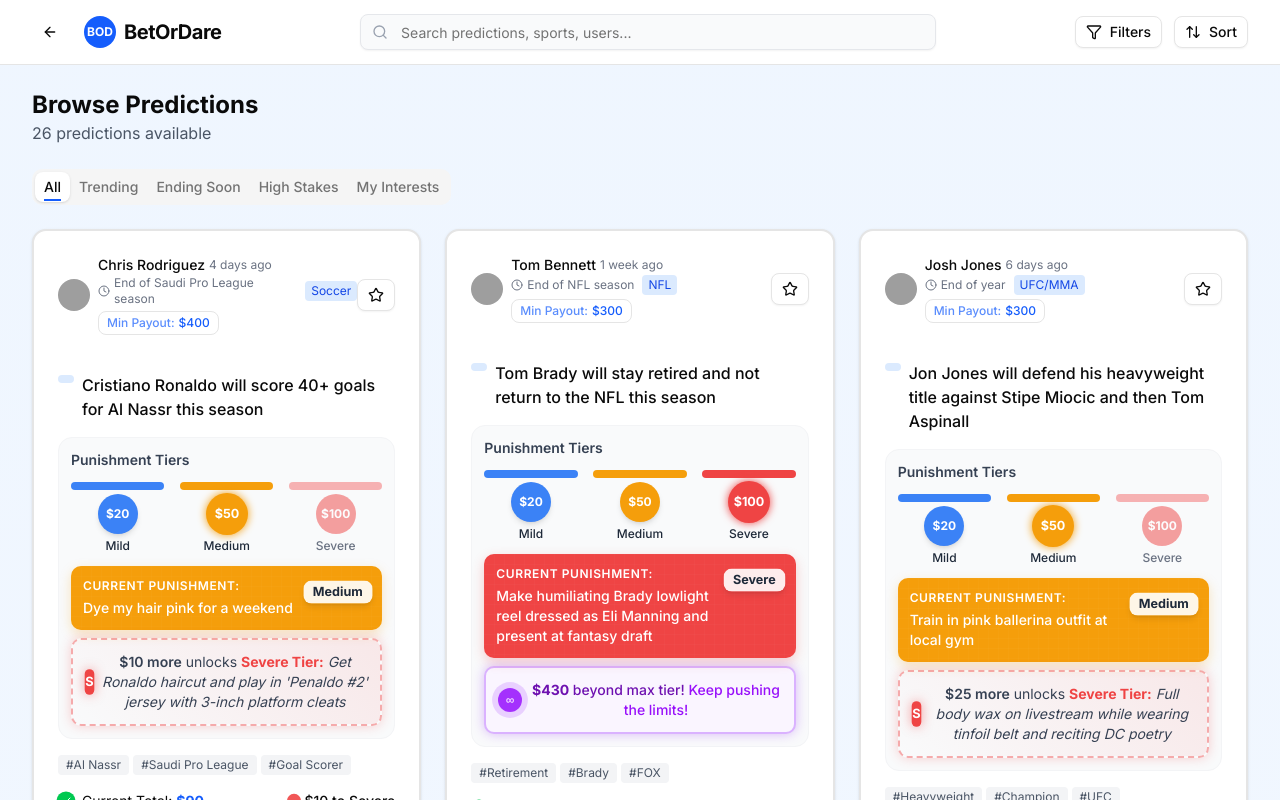
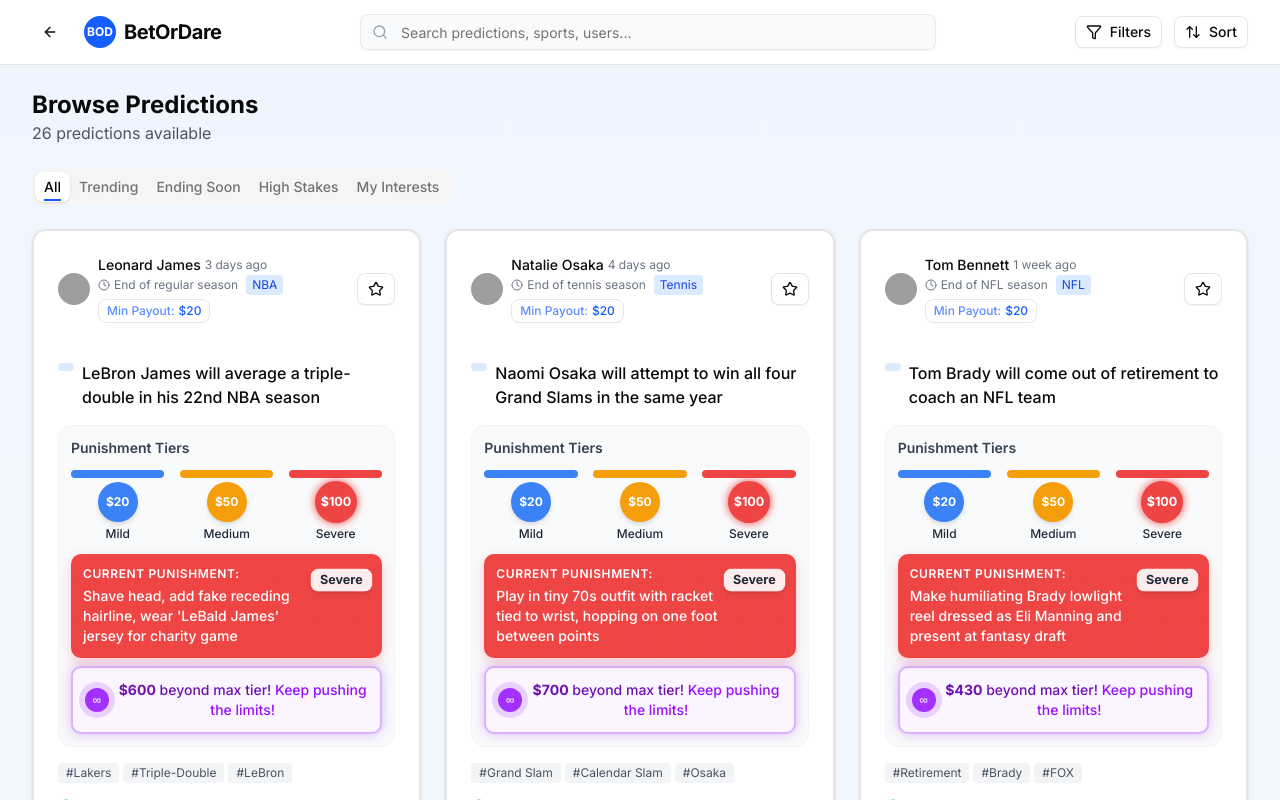
Before and after one commit to vincentcamp/startup-lab, a Next.js app: page /explore in a window 1280 px wide. Shown: the top 800 px of the page. Built offline with nearby package versions, Linux system fonts and the light colour scheme; grey boxes are pictures that could not be loaded.

Commit message:
more recent

```diff
--- a/src/app/explore/page.tsx
+++ b/src/app/explore/page.tsx
@@ -96,14 +96,14 @@
       avatar: "/avatars/mike.png",
       initials: "MJ",
     },
-    prediction: "Golden State Warriors will win NBA championship this year",
+    prediction: "Boston Celtics will repeat as NBA champions in 2025",
     punishmentTiers: [
       { minAmount: 20, name: "Mild", punishment: "Wear Lakers jersey to a Warriors home game", color: "#3B82F6" },
       { minAmount: 50, name: "Medium", punishment: "Get a temporary tattoo of LeBron's face on your bicep", color: "#F59E0B" },
       { minAmount: 100, name: "Severe", punishment: "Shave head and eyebrows bald on livestream while wearing a Lakers cheerleader outfit", color: "#EF4444" }
     ],
     currentTier: 2,
-    stake: 150,
+    stake: 20,
     deadline: "End of season",
     impliedOdds: 30,
     sportCategory: "NBA",
@@ -127,14 +127,14 @@
       avatar: "/avatars/alex.png",
       initials: "AT",
     },
-    prediction: "Lakers will beat the Nets by at least 10 points on Sunday",
+    prediction: "Lakers will beat the Nets by at least 20 points on Christmas Day",
     punishmentTiers: [
       { minAmount: 20, name: "Mild", punishment: "Wear Nets jersey during Lakers victory parade", color: "#3B82F6" },
       { minAmount: 50, name: "Medium", punishment: "Eat a ghost pepper on livestream while reciting Nets roster", color: "#F59E0B" },
       { minAmount: 100, name: "Severe", punishment: "Attend Lakers game with full body painted in Nets colors and 'LeBron Who?' sign", color: "#EF4444" }
     ],
     currentTier: 0,
-    stake: 75,
+    stake: 20,
     deadline: "Sunday, 7:30 PM",
     impliedOdds: 65,
     sportCategory: "NBA",
@@ -156,14 +156,14 @@
       avatar: "/avatars/jamie.png",
       initials: "JW",
     },
-    prediction: "Chiefs will score at least 3 touchdowns against the Raiders",
+    prediction: "Chiefs will achieve a historic threepeat as Super Bowl champions",
     punishmentTiers: [
       { minAmount: 20, name: "Mild", punishment: "Wear Raiders jersey to next Chiefs tailgate", color: "#3B82F6" },
       { minAmount: 50, name: "Medium", punishment: "Do 50 pushups at halftime in Raiders face paint", color: "#F59E0B" },
       { minAmount: 100, name: "Severe", punishment: "Get ice water dumped on you while wearing only a Raiders-themed speedo at Arrowhead Stadium", color: "#EF4444" }
     ],
     currentTier: 1,
-    stake: 90,
+    stake: 20,
     deadline: "Monday, 8:00 PM",
     impliedOdds: 75,
     sportCategory: "NFL",
@@ -186,14 +186,14 @@
       avatar: "/avatars/dana.png",
       initials: "DR",
     },
-    prediction: "Tiger Woods will finish in the top 10 at the Masters",
+    prediction: "Tiger Woods will win one more major championship before retiring",
     punishmentTiers: [
       { minAmount: 20, name: "Mild", punishment: "Wear a ridiculous golf outfit to local country club", color: "#3B82F6" },
       { minAmount: 50, name: "Medium", punishment: "Play 18 holes using only a putter and driver", color: "#F59E0B" },
       { minAmount: 100, name: "Severe", punishment: "Caddy in full tiger costume with 'Tiger Who?' on back, speaking only in tiger growls", color: "#EF4444" }
     ],
     currentTier: 0,
-    stake: 65,
+    stake: 20,
     deadline: "Sunday, 6:00 PM",
     impliedOdds: 35,
     sportCategory: "Golf",
@@ -215,14 +215,14 @@
       avatar: "/avatars/morgan.png",
       initials: "ML",
     },
-    prediction: "Manchester United will win the Premier League this season",
+    prediction: "Manchester United will win the Premier League after years of rebuilding",
     punishmentTiers: [
       { minAmount: 20, name: "Mild", punishment: "Wear Man City jersey to Old Trafford match", color: "#3B82F6" },
       { minAmount: 50, name: "Medium", punishment: "Get 'I ❤️ Man City' temporary face tattoo for derby day", color: "#F59E0B" },
       { minAmount: 100, name: "Severe", punishment: "Clean stadium toilets while wearing tutu and 'I Was Wrong' jersey after Man City win", color: "#EF4444" }
     ],
     currentTier: 2,
-    stake: 120,
+    stake: 20,
     deadline: "End of season",
     impliedOdds: 20,
     sportCategory: "Soccer",
@@ -246,14 +246,14 @@
       avatar: "/avatars/taylor.png",
       initials: "TR",
     },
-    prediction: "New York Yankees will win the World Series this year",
+    prediction: "Yankees will win the World Series after their blockbuster offseason moves",
     punishmentTiers: [
       { minAmount: 20, name: "Mild", punishment: "Wear Red Sox jersey to next Yankees game", color: "#3B82F6" },
       { minAmount: 50, name: "Medium", punishment: "Record parody song 'Red Sox Are My Lover'", color: "#F59E0B" },
       { minAmount: 100, name: "Severe", punishment: "Get reverse mohawk haircut dyed in Red Sox colors for team's next playoff series", color: "#EF4444" }
     ],
     currentTier: 1,
-    stake: 95,
+    stake: 20,
     deadline: "End of season",
     impliedOdds: 40,
     sportCategory: "MLB",
@@ -276,14 +276,14 @@
       avatar: "/avatars/casey.png",
       initials: "CJ",
     },
-    prediction: "Connor McGregor will win his next fight by knockout",
+    prediction: "Conor McGregor will win his comeback fight by knockout",
     punishmentTiers: [
       { minAmount: 20, name: "Mild", punishment: "Wear opponent's walkout shirt for a week", color: "#3B82F6" },
       { minAmount: 50, name: "Medium", punishment: "Take a body shot from amateur MMA fighter", color: "#F59E0B" },
       { minAmount: 100, name: "Severe", punishment: "Full body wax on livestream then take a real leg kick from a professional fighter", color: "#EF4444" }
     ],
     currentTier: 0,
-    stake: 110,
+    stake: 20,
     deadline: "After next fight",
     impliedOdds: 55,
     sportCategory: "UFC/MMA",
@@ -305,14 +305,14 @@
       avatar: "/avatars/luis.png",
       initials: "LH",
     },
-    prediction: "Max Verstappen won't win more than 10 races this F1 season",
+    prediction: "NFL will successfully expand to Ireland and Spain for international games",
     punishmentTiers: [
       { minAmount: 20, name: "Mild", punishment: "Wear Red Bull racing cap for a race weekend", color: "#3B82F6" },
       { minAmount: 50, name: "Medium", punishment: "Do press conference in Verstappen orange wig", color: "#F59E0B" },
       { minAmount: 100, name: "Severe", punishment: "Race go-karts in Red Bull suit after drinking 2 gallons of milk and spicy curry", color: "#EF4444" }
     ],
     currentTier: 2,
-    stake: 200,
+    stake: 20,
     deadline: "End of F1 season",
     impliedOdds: 25,
     sportCategory: "F1",
@@ -336,14 +336,14 @@
       avatar: "/avatars/sarah.png",
       initials: "SW",
     },
-    prediction: "Coco Gauff will win her first Grand Slam this year",
+    prediction: "Coco Gauff will win her first Grand Slam championship",
     punishmentTiers: [
       { minAmount: 20, name: "Mild", punishment: "Wear 'Team Anyone But Coco' shirt to US Open", color: "#3B82F6" },
       { minAmount: 50, name: "Medium", punishment: "Play tennis in ballroom dress on public courts", color: "#F59E0B" },
       { minAmount: 100, name: "Severe", punishment: "Play exhibition match with frying pan while in full chicken costume, clucking after points", color: "#EF4444" }
     ],
     currentTier: 1,
-    stake: 85,
+    stake: 20,
     deadline: "End of year",
     impliedOdds: 40,
     sportCategory: "Tennis",
@@ -365,14 +365,14 @@
       avatar: "/avatars/patrick.png",
       initials: "PM",
     },
-    prediction: "The Chiefs will win consecutive Super Bowls this season",
+    prediction: "Chiefs will repeat as Super Bowl champions with Mahomes winning regular season MVP",
     punishmentTiers: [
       { minAmount: 20, name: "Mild", punishment: "Wear Raiders jersey on The Pat McAfee Show", color: "#3B82F6" },
       { minAmount: 50, name: "Medium", punishment: "Let Travis Kelce style your hair for a month", color: "#F59E0B" },
       { minAmount: 100, name: "Severe", punishment: "Perform halftime dance routine in full lobster costume while singing Baby Shark", color: "#EF4444" }
     ],
     currentTier: 2,
-    stake: 250,
+    stake: 20,
     deadline: "End of NFL season",
     impliedOdds: 35,
     sportCategory: "NFL",
@@ -397,14 +397,14 @@
       avatar: "/avatars/steve.png",
       initials: "SC",
     },
-    prediction: "Stephen Curry will break his own 3-point record in a single game this season",
+    prediction: "Stephen Curry will break his own single-game three-point record",
     punishmentTiers: [
       { minAmount: 20, name: "Mild", punishment: "Wear LeBron jersey during pre-game warmups", color: "#3B82F6" },
       { minAmount: 50, name: "Medium", punishment: "Use granny-style free throws for entire game", color: "#F59E0B" },
       { minAmount: 100, name: "Severe", punishment: "Play game with oven mitts taped on hands while wearing inflatable sumo costume", color: "#EF4444" }
     ],
     currentTier: 1,
-    stake: 120,
+    stake: 20,
     deadline: "Regular season",
     impliedOdds: 25,
     sportCategory: "NBA",
@@ -427,14 +427,14 @@
       avatar: "/avatars/marcus.png",
       initials: "ML",
     },
-    prediction: "Inter Miami will win the MLS Cup this season",
+    prediction: "Inter Miami will win the MLS Cup in dramatic fashion",
     punishmentTiers: [
       { minAmount: 20, name: "Mild", punishment: "Wear opponent's jersey for team photo day", color: "#3B82F6" },
       { minAmount: 50, name: "Medium", punishment: "Let friends style my hair for a week", color: "#F59E0B" },
       { minAmount: 100, name: "Severe", punishment: "Attend game in rival's mascot costume and stay in character the entire time", color: "#EF4444" }
     ],
     currentTier: 0,
-    stake: 180,
+    stake: 20,
     deadline: "End of MLS season",
     impliedOdds: 20,
     sportCategory: "Soccer",
@@ -456,14 +456,14 @@
       avatar: "/avatars/samantha.png",
       initials: "SB",
     },
-    prediction: "Simone Biles will successfully land a quintuple twist in competition this year",
+    prediction: "Simone Biles will successfully land a triple-double on beam in competition",
     punishmentTiers: [
       { minAmount: 20, name: "Mild", punishment: "Wear 'Gravity Is Not My Friend' t-shirt to gym", color: "#3B82F6" },
       { minAmount: 50, name: "Medium", punishment: "Compete in a dinosaur costume for local charity exhibition", color: "#F59E0B" },
       { minAmount: 100, name: "Severe", punishment: "Perform comedy routine as failed gymnast with 'World's Most Delusional Gymnast' outfit", color: "#EF4444" }
     ],
     currentTier: 2,
-    stake: 150,
+    stake: 20,
     deadline: "Next major competition",
     impliedOdds: 30,
     sportCategory: "Gymnastics",
@@ -489,14 +489,14 @@
       avatar: "/avatars/nathan.png",
       initials: "ND",
     },
-    prediction: "Novak Djokovic will win all four Grand Slams in 2023",
+    prediction: "Novak Djokovic will win his 25th Grand Slam title, breaking Margaret Court's record",
     punishmentTiers: [
       { minAmount: 20, name: "Mild", punishment: "Wear 'Team Fedal' shirt at local tennis club", color: "#3B82F6" },
       { minAmount: 50, name: "Medium", punishment: "Imitate McEnroe's meltdowns during casual match", color: "#F59E0B" },
       { minAmount: 100, name: "Severe", punishment: "Play match with feet tied together, shouting 'Djokovic is overrated!' after lost points", color: "#EF4444" }
     ],
     currentTier: 1,
-    stake: 300,
+    stake: 20,
     deadline: "End of tennis season",
     impliedOdds: 15,
     sportCategory: "Tennis",
@@ -518,14 +518,14 @@
       avatar: "/avatars/sam.png",
       initials: "SO",
     },
-    prediction: "Shohei Ohtani will hit 50 home runs and win 15 games as a pitcher this season",
+    prediction: "Shohei Ohtani will hit 50 home runs and win Cy Young as a pitcher",
     punishmentTiers: [
       { minAmount: 20, name: "Mild", punishment: "Wear Giants jersey to Dodgers home game", color: "#3B82F6" },
       { minAmount: 50, name: "Medium", punishment: "Play softball batting opposite-handed", color: "#F59E0B" },
       { minAmount: 100, name: "Severe", punishment: "Pitch in full ballet outfit with 'Ohtani Rejected Me' on back, throwing underhand between legs", color: "#EF4444" }
     ],
     currentTier: 0,
-    stake: 200,
+    stake: 20,
     deadline: "End of MLB season",
     impliedOdds: 10,
     sportCategory: "MLB",
@@ -547,14 +547,14 @@
       avatar: "/avatars/kelly.png",
       initials: "KL",
     },
-    prediction: "Katie Ledecky will break the world record in the 1500m freestyle at the Olympics",
+    prediction: "Katie Ledecky will break the world record in the 1500m freestyle",
     punishmentTiers: [
       { minAmount: 20, name: "Mild", punishment: "Wear floaties to local pool", color: "#3B82F6" },
       { minAmount: 50, name: "Medium", punishment: "Race wearing a mermaid tail costume at community swim meet", color: "#F59E0B" },
       { minAmount: 100, name: "Severe", punishment: "Perform synchronized swimming routine in Jell-O while wearing fish costume", color: "#EF4444" }
     ],
     currentTier: 2,
-    stake: 175,
+    stake: 20,
     deadline: "Olympics",
     impliedOdds: 40,
     sportCategory: "Swimming",
@@ -578,14 +578,14 @@
       avatar: "/avatars/tom.png",
       initials: "TB",
     },
-    prediction: "Tom Brady will stay retired and not return to the NFL this season",
+    prediction: "Tom Brady will come out of retirement to coach an NFL team",
     punishmentTiers: [
       { minAmount: 20, name: "Mild", punishment: "Wear Jets jersey to NFL viewing party", color: "#3B82F6" },
       { minAmount: 50, name: "Medium", punishment: "Let friends style my hair for a week", color: "#F59E0B" },
       { minAmount: 100, name: "Severe", punishment: "Make humiliating Brady lowlight reel dressed as Eli Manning and present at fantasy draft", color: "#EF4444" }
     ],
     currentTier: 2,
-    stake: 300,
+    stake: 20,
     deadline: "End of NFL season",
     impliedOdds: 75,
     sportCategory: "NFL",
@@ -610,14 +610,14 @@
       avatar: "/avatars/leonard.png",
       initials: "LJ",
     },
-    prediction: "LeBron James will average a triple-double in his 21st NBA season",
+    prediction: "LeBron James will average a triple-double in his 22nd NBA season",
     punishmentTiers: [
       { minAmount: 20, name: "Mild", punishment: "Wear Jordan Bulls jersey to Lakers game", color: "#3B82F6" },
       { minAmount: 50, name: "Medium", punishment: "Recreate 'The Decision' for where I'm eating lunch on social media", color: "#F59E0B" },
       { minAmount: 100, name: "Severe", punishment: "Shave head, add fake receding hairline, wear 'LeBald James' jersey for charity game", color: "#EF4444" }
     ],
     currentTier: 2,
-    stake: 250,
+    stake: 20,
     deadline: "End of regular season",
     impliedOdds: 15,
     sportCategory: "NBA",
@@ -643,14 +643,14 @@
       avatar: "/avatars/chris.png",
       initials: "CR",
     },
-    prediction: "Cristiano Ronaldo will score 40+ goals for Al Nassr this season",
+    prediction: "Cristiano Ronaldo will announce retirement after one final record-breaking season",
     punishmentTiers: [
       { minAmount: 20, name: "Mild", punishment: "Wear Messi jersey to soccer viewing party", color: "#3B82F6" },
       { minAmount: 50, name: "Medium", punishment: "Dye my hair pink for a weekend", color: "#F59E0B" },
       { minAmount: 100, name: "Severe", punishment: "Get Ronaldo haircut and play in 'Penaldo #2' jersey with 3-inch platform cleats", color: "#EF4444" }
     ],
     currentTier: 1,
-    stake: 400,
+    stake: 20,
     deadline: "End of Saudi Pro League season",
     impliedOdds: 60,
     sportCategory: "Soccer",
@@ -673,14 +673,14 @@
       avatar: "/avatars/caitlin.png",
       initials: "CP",
     },
-    prediction: "Caitlin Clark will break the WNBA rookie scoring record",
+    prediction: "Caitlin Clark will break the WNBA rookie scoring record and win MVP",
     punishmentTiers: [
       { minAmount: 20, name: "Mild", punishment: "Wear rival WNBA jersey to Indiana Fever home game", color: "#3B82F6" },
       { minAmount: 50, name: "Medium", punishment: "Let friends choose my hairstyle for a weekend", color: "#F59E0B" },
       { minAmount: 100, name: "Severe", punishment: "Play game in princess dress with 5x prescription goggles, flippers, and oven mitts", color: "#EF4444" }
     ],
     currentTier: 2,
-    stake: 200,
+    stake: 20,
     deadline: "End of WNBA season",
     impliedOdds: 45,
     sportCategory: "WNBA",
@@ -705,14 +705,14 @@
       avatar: "/avatars/lamar.png",
       initials: "LJ",
     },
-    prediction: "Ravens will win Super Bowl and I'll be Super Bowl MVP",
+    prediction: "Ravens will win Super Bowl with Lamar Jackson as Super Bowl MVP",
     punishmentTiers: [
       { minAmount: 20, name: "Mild", punishment: "Wear Steelers jersey to Ravens facility", color: "#3B82F6" },
       { minAmount: 50, name: "Medium", punishment: "Do postgame interview in chicken costume", color: "#F59E0B" },
       { minAmount: 100, name: "Severe", punishment: "Play charity game dressed as giant toilet labeled 'Lamar's Throne' making flushing sounds", color: "#EF4444" }
     ],
     currentTier: 1,
-    stake: 175,
+    stake: 20,
     deadline: "Super Bowl Sunday",
     impliedOdds: 20,
     sportCategory: "NFL",
@@ -735,14 +735,14 @@
       avatar: "/avatars/tyler.png",
       initials: "TW",
     },
-    prediction: "Tiger Woods will win one more major championship before he retires",
+    prediction: "The Ryder Cup will see a dramatic American victory on European soil",
     punishmentTiers: [
       { minAmount: 20, name: "Mild", punishment: "Wear 'Phil Was Right' t-shirt during golf outing", color: "#3B82F6" },
       { minAmount: 50, name: "Medium", punishment: "Play 18 holes with beginner clubs from Walmart", color: "#F59E0B" },
       { minAmount: 100, name: "Severe", punishment: "Caddy in tiger-striped speedo making cat noises after every shot for a full round", color: "#EF4444" }
     ],
     currentTier: 2,
-    stake: 250,
+    stake: 20,
     deadline: "End of next season",
     impliedOdds: 10,
     sportCategory: "Golf",
@@ -766,14 +766,14 @@
       avatar: "/avatars/alexm.png",
       initials: "AM",
     },
-    prediction: "USWNT will win Olympic gold medal this year",
+    prediction: "USWNT will win Olympic gold medal in dominant fashion",
     punishmentTiers: [
       { minAmount: 20, name: "Mild", punishment: "Wear rival country's jersey to viewing party", color: "#3B82F6" },
       { minAmount: 50, name: "Medium", punishment: "Do social media posts speaking only in made-up language for a day", color: "#F59E0B" },
       { minAmount: 100, name: "Severe", punishment: "Play match dressed as giant baby complete with diaper and throw tantrums at goals", color: "#EF4444" }
     ],
     currentTier: 0,
-    stake: 150,
+    stake: 20,
     deadline: "End of Olympics",
     impliedOdds: 50,
     sportCategory: "Soccer",
@@ -795,14 +795,14 @@
       avatar: "/avatars/josh.png",
       initials: "JJ",
     },
-    prediction: "Jon Jones will defend his heavyweight title against Stipe Miocic and then Tom Aspinall",
+    prediction: "Jon Jones will successfully defend his heavyweight title against Stipe Miocic and Tom Aspinall",
     punishmentTiers: [
       { minAmount: 20, name: "Mild", punishment: "Wear 'DC Is The Real GOAT' shirt at UFC watch party", color: "#3B82F6" },
       { minAmount: 50, name: "Medium", punishment: "Train in pink ballerina outfit at local gym", color: "#F59E0B" },
       { minAmount: 100, name: "Severe", punishment: "Full body wax on livestream while wearing tinfoil belt and reciting DC poetry", color: "#EF4444" }
     ],
     currentTier: 1,
-    stake: 300,
+    stake: 20,
     deadline: "End of year",
     impliedOdds: 30,
     sportCategory: "UFC/MMA",
@@ -824,14 +824,14 @@
       avatar: "/avatars/natalie.png",
       initials: "NO",
     },
-    prediction: "Naomi Osaka will win all Grand Slams in the same year",
+    prediction: "Naomi Osaka will attempt to win all four Grand Slams in the same year",
     punishmentTiers: [
       { minAmount: 20, name: "Mild", punishment: "Wear 'Tennis is too hard' shirt during tennis club meeting", color: "#3B82F6" },
       { minAmount: 50, name: "Medium", punishment: "Play doubles match with non-dominant hand", color: "#F59E0B" },
       { minAmount: 100, name: "Severe", punishment: "Play in tiny 70s outfit with racket tied to wrist, hopping on one foot between points", color: "#EF4444" }
     ],
     currentTier: 2,
-    stake: 200,
+    stake: 20,
     deadline: "End of tennis season",
     impliedOdds: 5,
     sportCategory: "Tennis",
@@ -864,7 +864,7 @@
       { minAmount: 100, name: "Severe", punishment: "Play match in 'Not My GOAT' jersey and clown shoes, dramatically diving at all contact", color: "#EF4444" }
     ],
     currentTier: 0,
-    stake: 280,
+    stake: 20,
     deadline: "End of season",
     impliedOdds: 40,
     sportCategory: "Soccer",
```
